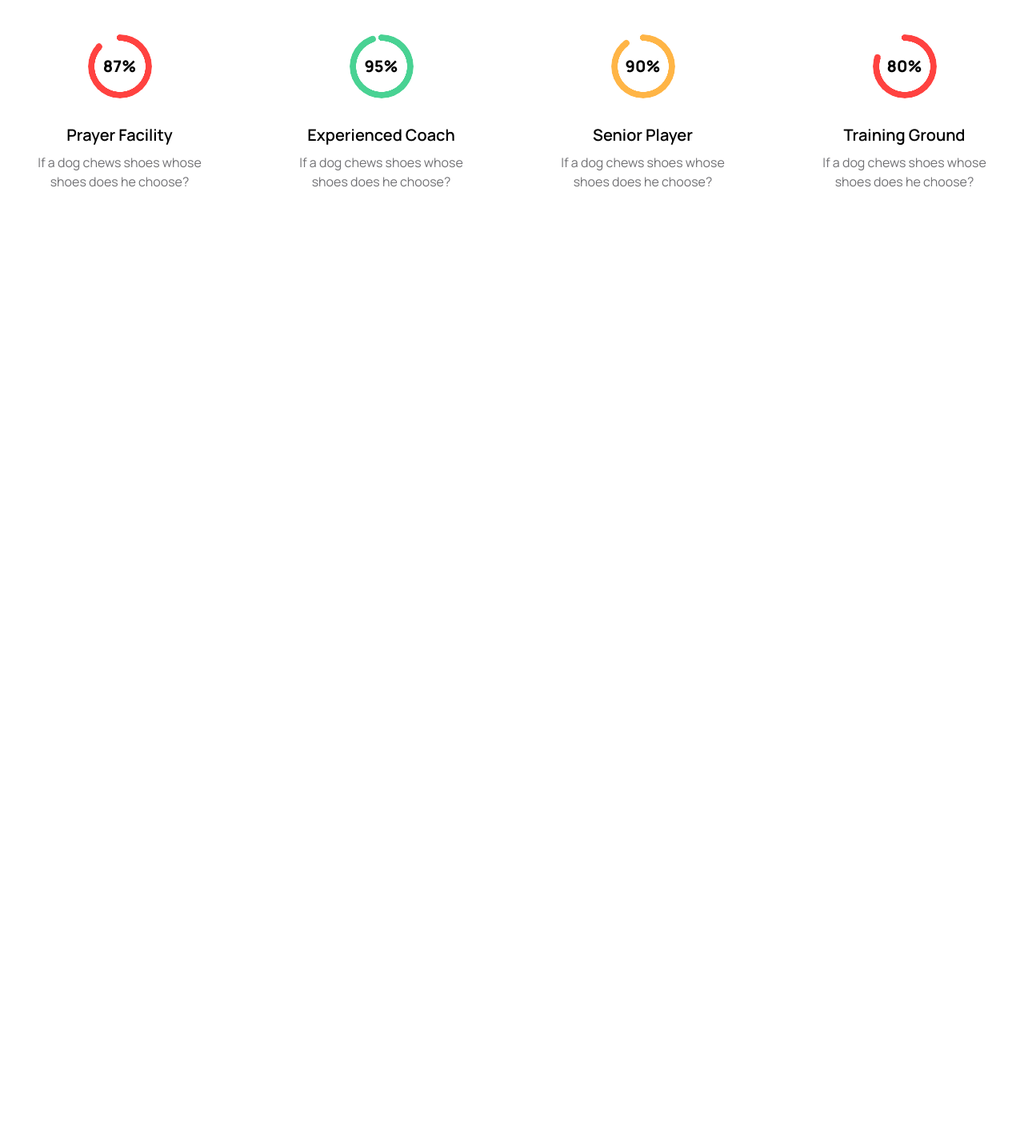
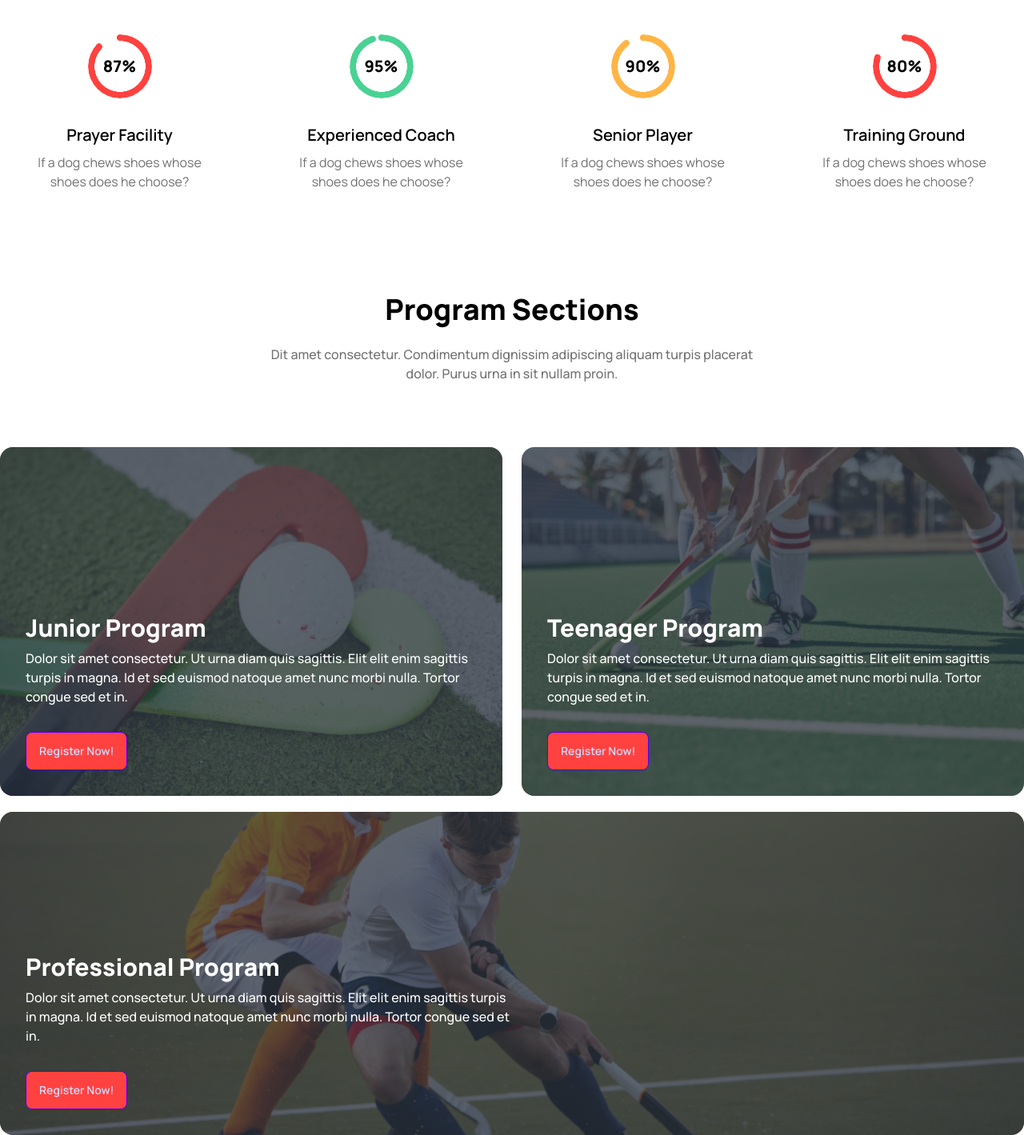
Before and after one commit to taiful-18/assignment-3, a plain HTML site: page index.html in a window 1280 px wide. Shown: the part 1023-2442 px from the top of the page at 80% size. Before the commit the page ends 1294 px from the top, so only its background shows below. Drawn offline with nearby package versions, Linux system fonts and the light colour scheme.

Commit message:
add responsive Program Sections

```diff
--- a/index.html
+++ b/index.html
@@ -104,7 +104,7 @@
   </header>
   <main class="container mx-auto">
     <!-- hockeys club section -->
-    <section class="pt-24">
+    <section class="mt-24">
       <div class="text-center">
         <h1 class="text-4xl text-black font-extrabold">Professional Hockeys Club</h1>
         <p class="text-base text-[#13131899] font-medium mt-6">Dit amet consectetur. Condimentum dignissim adipiscing aliquam turpis placerat <br> dolor. Purus urna in sit
@@ -157,6 +157,50 @@
         </div>
       </div>
     </section>
+    <!-- program section -->
+    <section class="mt-24">
+      <div class="text-center">
+        <h1 class="text-4xl text-black font-extrabold">Program Sections</h1>
+        <p class="text-base text-[#13131899] font-medium mt-6">Dit amet consectetur. Condimentum dignissim adipiscing aliquam turpis placerat <br> dolor. Purus urna in sit nullam proin. </p>
+      </div>
+      <div class="flex flex-col lg:flex-row gap-6 mt-5 lg:mt-20">
+        <div class="card image-full lg:w-1/2">
+          <figure><img class="w-full" src="Images/2.png" alt="Shoes" /></figure>
+          <div class="card-body">
+            <h2 class="card-title lg:pt-44 text-white text-3xl font-extrabold">Junior Program</h2>
+            <p class="grow-0 text-white text-base font-medium">Dolor sit amet consectetur. Ut urna diam quis sagittis. Elit elit
+              enim sagittis turpis in magna. Id et sed euismod natoque amet nunc morbi nulla. Tortor congue sed et in.</p>
+            <div class="card-actions">
+              <button class="btn btn-primary bg-t-primary mt-6">Register Now!</button>
+            </div>
+          </div>
+        </div>
+        <div class="card image-full lg:w-1/2">
+          <figure><img class="w-full" src="Images/3.png" alt="Shoes" /></figure>
+          <div class="card-body">
+            <h2 class="card-title lg:pt-44 text-white text-3xl font-extrabold">Teenager Program</h2>
+            <p class="grow-0 text-white text-base font-medium">Dolor sit amet consectetur. Ut urna diam quis sagittis. Elit elit
+              enim sagittis turpis in magna. Id et sed euismod natoque amet nunc morbi nulla. Tortor congue sed et in.</p>
+            <div class="card-actions">
+              <button class="btn btn-primary bg-t-primary mt-6">Register Now!</button>
+            </div>
+          </div>
+        </div>
+      </div>
+      <div class="mt-5">
+        <div class="card image-full lg:h-96">
+          <figure><img class="w-full" src="Images/4.png" alt="Shoes" /></figure>
+          <div class="card-body">
+            <h2 class="card-title lg:pt-36 text-white text-3xl font-extrabold">Professional Program</h2>
+            <p class="grow-0 text-white text-base font-medium lg:w-1/2">Dolor sit amet consectetur. Ut urna diam quis sagittis. Elit elit
+              enim sagittis turpis in magna. Id et sed euismod natoque amet nunc morbi nulla. Tortor congue sed et in.</p>
+            <div class="card-actions">
+              <button class="btn btn-primary bg-t-primary mt-6">Register Now!</button>
+            </div>
+          </div>
+        </div>
+      </div>
+    </section>
   </main>
   <footer>
 
```
